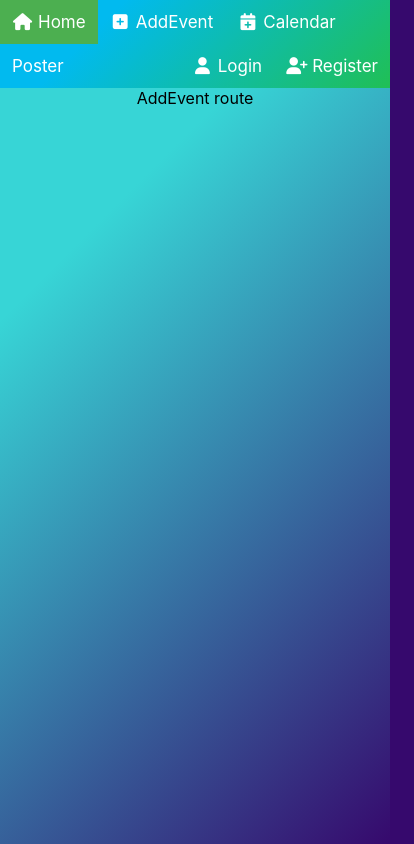
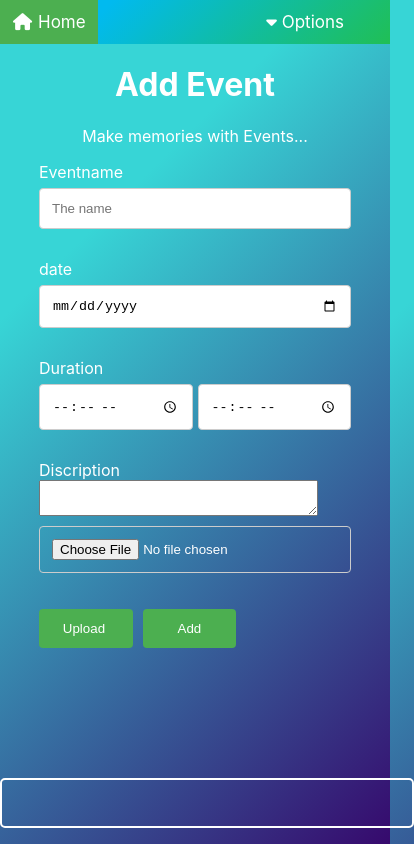
Before and after one commit to triden005/Event, a React (Create React App) app: page /addevent in a window 390 px wide. Shown: the whole page, 414 px wide, since content can reach past the window. Built offline with nearby package versions, Linux system fonts and the light colour scheme; no server answers.

Commit message:
addevent

```diff
--- a/package.json
+++ b/package.json
@@ -12,11 +12,13 @@
         "react": "^17.0.1",
         "react-dom": "^17.0.1",
         "react-infinite-scroll-component": "^5.1.0",
+        "react-markdown": "^5.0.2",
         "react-redux": "^7.2.1",
         "react-router-dom": "^5.2.0",
         "react-scripts": "4.0.0",
         "redux": "^4.0.5",
         "redux-thunk": "^2.3.0",
+        "remark-gfm": "^1.0.0",
         "web-vitals": "^0.2.4"
     },
     "scripts": {
--- a/src/Components/Navbar/Navbar.js
+++ b/src/Components/Navbar/Navbar.js
@@ -9,7 +9,7 @@ class Navbar extends React.Component {
                     <Link to="/">
                         <i class="fa fa-fw fa-home" /> Home
                     </Link>
-
+                    <span class="tohide">
                         <Link to="/addevent">
                             <i class="fa fa-fw fa-plus-square" /> AddEvent
                         </Link>
@@ -17,9 +17,31 @@ class Navbar extends React.Component {
                         <Link to="/eventcalander">
                             <i class="fa fa-fw fa-calendar-plus" /> Calendar
                         </Link>
+                        <Link to="/posters">Poster</Link>
+                    </span>
 
-                    <Link to="/posters">Poster</Link>
+                    <div class="dropdown right">
+                        <button class="dropbtn">
+                            <i class="fa fa-caret-down"></i> Options
+                        </button>
+                        <div class="dropdown-content">
+                            <Link to="/addevent">
+                                <i class="fa fa-fw fa-plus-square" /> AddEvent
+                            </Link>
 
+                            <Link to="/eventcalander">
+                                <i class="fa fa-fw fa-calendar-plus" /> Calendar
+                            </Link>
+                            <Link to="/register">
+                                <i class="fa fa-fw fa-user-plus" /> Register
+                            </Link>
+
+                            <Link to="/login">
+                                <i class="fa fa-fw fa-user" /> Login
+                            </Link>
+                        </div>
+                    </div>
+                    <span class="tohide">
                         <Link to="/register" className="right">
                             <i class="fa fa-fw fa-user-plus" /> Register
                         </Link>
@@ -27,6 +49,7 @@ class Navbar extends React.Component {
                         <Link to="/login" className="right">
                             <i class="fa fa-fw fa-user" /> Login
                         </Link>
+                    </span>
                 </div>
             </nav>
         );
--- a/src/Components/Navbar/style.css
+++ b/src/Components/Navbar/style.css
@@ -42,3 +42,56 @@
         display: block;
     }
 } */
+/* for dropdown*/
+.dropdown {
+    float: right;
+    overflow: hidden;
+    display: none;
+    margin-right: 30px;
+}
+
+.dropdown .dropbtn {
+    font-size: 17px;
+    border: none;
+    outline: none;
+    color: white;
+    padding: 12px 16px;
+    background-color: inherit;
+    font-family: inherit;
+    margin: 0;
+}
+
+.dropdown-content {
+    display: none;
+    position: absolute;
+    background-color: #f9f9f9;
+    min-width: 130px;
+    box-shadow: 0px 8px 16px 0px rgba(0, 0, 0, 0.2);
+    z-index: 1;
+}
+
+.dropdown-content a {
+    float: none;
+    color: black;
+    padding: 12px 16px;
+    text-decoration: none;
+    display: block;
+    text-align: left;
+}
+
+.dropdown-content a:hover {
+    background-color: #ddd;
+}
+
+.dropdown:hover .dropdown-content {
+    display: block;
+}
+
+@media screen and (max-width: 800px) {
+    .dropdown {
+        display: block;
+    }
+    .tohide {
+        display: none;
+    }
+}
--- a/src/Components/Pages/AddEvent.js
+++ b/src/Components/Pages/AddEvent.js
@@ -1,8 +1,71 @@
 import React from "react";
-
+import Markdown from "react-markdown";
+import gfm from "remark-gfm";
+import "./addevent.css";
 class AddEvent extends React.Component {
+    state = {};
+    handelchange = (e) => {
+        this.setState({ [e.target.name]: e.target.value });
+    };
+    onSubmit = (e) => {
+        e.preventDefault();
+    };
+    onFileChange = (e) => {
+        this.setState({
+            file: URL.createObjectURL(e.target.files[0]),
+        });
+    };
     render() {
-        return <div>AddEvent route</div>;
+        return (
+            <div className="div1-addevent">
+                <div className="addevent">
+                    <h1>Add Event</h1>
+                    <p>Make memories with Events...</p>
+                    <div className="container">
+                        <form onSubmit={null} className="left">
+                            <div>
+                                <label for="eventname">Eventname</label>
+                            </div>
+                            <input type="text" value={this.state.eventname} placeholder="The name" onChange={this.handelchange} name="eventname" id="eventname" required />
+                            <div>
+                                <label for="date">date</label>
+                            </div>
+                            <input type="date" value={this.state.date} placeholder="The name" onChange={this.handelchange} name="date" id="date" required />
+                            <div>
+                                <label for="duration">Duration</label>
+                            </div>
+                            <div style={{ display: "flex" }}>
+                                <input type="time" value={this.state.stime} style={{ marginRight: "5px" }} placeholder="The name" onChange={this.handelchange} name="stime" id="duration" required />
+                                <input type="time" value={this.state.etime} placeholder="The name" onChange={this.handelchange} name="etime" id="time" required />
+                            </div>
+                            <div>
+                                <label for="discription">Discription</label>
+                            </div>
+                            <textarea type="text" row="5" column="50" name="discription" id="discription" value={this.state.description} onChange={this.handelchange}></textarea>
+                            <div>
+                                <input type="file" onChange={this.onFileChange} />
+                                <input type="submit" onClick={this.fileupload} value="Upload " style={{ marginRight: "10px" }} />
+                                <input type="submit" value="Add" />
+                            </div>
+                            <div></div>
+                        </form>
+                    </div>
+                </div>
+                <div className="addevent right">
+                    <div className="center">
+                        <img src={this.state.file} />
+                    </div>
+                    <div>
+                        <h3>{this.state.eventname}</h3>
+                    </div>
+                    {this.state.stime ? `Duration :${this.state.stime}` : null} {this.state.etime ? ` - ${this.state.etime}` : null}
+                    {this.state.stime ? <br /> : null}
+                    {this.state.date ? `On :${this.state.date}` : null}
+                    {this.state.date ? <br /> : null}
+                    <Markdown plugins={[gfm]} source={this.state.discription} />
+                </div>
+            </div>
+        );
     }
 }
 
--- a/src/Components/Pages/Home.js
+++ b/src/Components/Pages/Home.js
@@ -1,8 +1,14 @@
 import React from "react";
+import Markdown from "react-markdown";
+import gfm from "remark-gfm";
+class Home extends React.Component {
+    state = {};
 
-class Home extends React.Component {
+    handelchange = (e) => {
+        this.setState({ [e.target.name]: e.target.value });
+    };
     render() {
-        return <div>Home route</div>;
+        return <div>Home Route</div>;
     }
 }
 
--- /dev/null
+++ b/src/Components/Pages/addevent.css
@@ -0,0 +1,65 @@
+/* Style all input fields */
+.div1-addevent {
+    display: flex;
+    color: white;
+    /* overflow: hidden; */
+}
+.addevent {
+    height: 100%;
+    width: 400px;
+    margin-left: 3vw;
+    margin: auto;
+}
+@media screen and (max-width: 1100px) {
+    .div1-addevent {
+        display: block;
+    }
+}
+
+@media screen and (max-width: 430px) {
+    .addevent {
+        width: 80vw;
+    }
+    .addevent.right {
+        width: 80vw;
+    }
+    .addevent textarea {
+        width: 70vw;
+    }
+}
+.addevent input {
+    width: 100%;
+    padding: 12px;
+    justify-content: space-between;
+    border: 1px solid #ccc;
+    border-radius: 4px;
+    box-sizing: border-box;
+    margin-top: 6px;
+    margin-bottom: 30px;
+}
+
+/* Style the submit button */
+.addevent input[type="submit"] {
+    background-color: #4caf50;
+    color: white;
+    width: 30%;
+    min-width: 0px;
+    border: 0px solid #ccc;
+}
+.addevent input:focus {
+    outline: none;
+}
+
+.addevent.right {
+    font-style: italic;
+    font-size: larger;
+    font-family: monospace;
+    color: whitesmoke;
+    text-align: left;
+    width: 400px;
+    margin: auto;
+    margin-top: 100px;
+    border: 2px solid white;
+    border-radius: 5px;
+    padding: 5px;
+}
```
Lines whose indentation alone changed are shown as unchanged.
